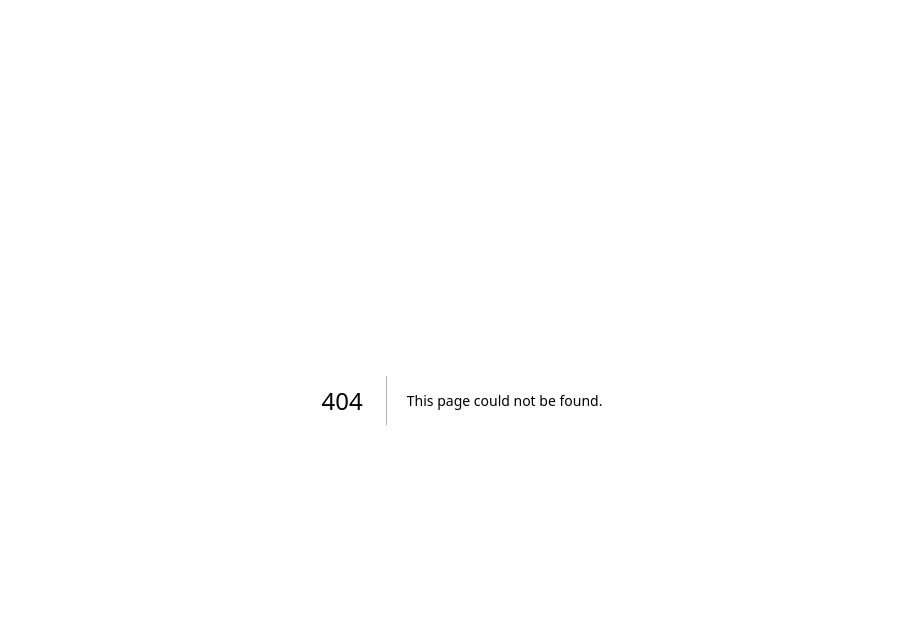
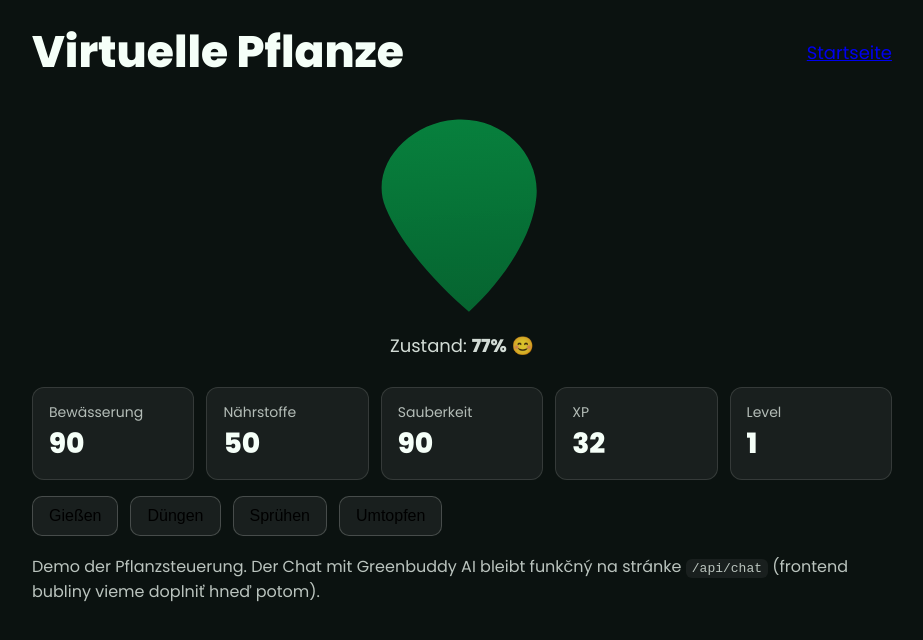
Before and after one commit to artbymosi-ops/Greenbuddyv1, a Next.js app: page /plant in a window 1280 px wide. Before the commit this address had no page. Shown: the top 640 px of the page, without its empty margins (178-1101 px from the left). Built offline with nearby package versions, Linux system fonts and the light colour scheme.

Commit message:
Create plant.js

```diff
--- /dev/null
+++ b/pages/plant.js
@@ -0,0 +1,119 @@
+// pages/plant.js
+import { useState } from "react";
+import Link from "next/link";
+import Plant from "../components/Plant";
+
+export default function PlantPage() {
+  const [hydration, setHydration] = useState(90);
+  const [nutrition, setNutrition] = useState(50);
+  const [cleanliness, setCleanliness] = useState(90);
+  const [xp, setXp] = useState(32);
+
+  const level = Math.floor(xp / 50) + 1;
+
+  function clamp(v) {
+    return Math.max(0, Math.min(100, v));
+  }
+
+  const actions = {
+    water: () => {
+      setHydration((h) => clamp(h + 8));
+      setCleanliness((c) => clamp(c - 2));
+      setXp((x) => x + 3);
+    },
+    fertilize: () => {
+      setNutrition((n) => clamp(n + 8));
+      setCleanliness((c) => clamp(c - 3));
+      setXp((x) => x + 4);
+    },
+    spray: () => {
+      setCleanliness((c) => clamp(c + 8));
+      setXp((x) => x + 2);
+    },
+    repot: () => {
+      setNutrition((n) => clamp(n + 5));
+      setHydration((h) => clamp(h - 4));
+      setCleanliness((c) => clamp(c - 6));
+      setXp((x) => x + 10);
+    },
+  };
+
+  return (
+    <main style={{ maxWidth: 900, margin: "0 auto", padding: "28px 20px" }}>
+      <header style={{ display: "flex", justifyContent: "space-between", alignItems: "center" }}>
+        <h1 style={{ fontSize: 44, lineHeight: 1.1, margin: 0 }}>Virtuelle Pflanze</h1>
+        <Link href="/" style={{ fontSize: 18, textDecoration: "underline" }}>
+          Startseite
+        </Link>
+      </header>
+
+      <Plant hydration={hydration} nutrition={nutrition} cleanliness={cleanliness} />
+
+      {/* Stavové karty */}
+      <section
+        style={{
+          display: "grid",
+          gridTemplateColumns: "repeat(5, minmax(160px, 1fr))",
+          gap: 12,
+        }}
+      >
+        <Card title="Bewässerung" value={hydration} />
+        <Card title="Nährstoffe" value={nutrition} />
+        <Card title="Sauberkeit" value={cleanliness} />
+        <Card title="XP" value={xp} />
+        <Card title="Level" value={level} />
+      </section>
+
+      {/* Ovládacie tlačidlá */}
+      <section style={{ display: "flex", flexWrap: "wrap", gap: 12, marginTop: 16 }}>
+        <Btn onClick={actions.water}>Gießen</Btn>
+        <Btn onClick={actions.fertilize}>Düngen</Btn>
+        <Btn onClick={actions.spray}>Sprühen</Btn>
+        <Btn onClick={actions.repot}>Umtopfen</Btn>
+      </section>
+
+      {/* Info */}
+      <p style={{ opacity: 0.75, marginTop: 18 }}>
+        Demo der Pflanzsteuerung. Der Chat mit Greenbuddy AI bleibt funkčný na stránke{" "}
+        <code style={{ background: "rgba(255,255,255,.08)", padding: "2px 6px", borderRadius: 6 }}>
+          /api/chat
+        </code>{" "}
+        (frontend bubliny vieme doplniť hneď potom).
+      </p>
+    </main>
+  );
+}
+
+function Card({ title, value }) {
+  return (
+    <div
+      style={{
+        background: "rgba(255,255,255,.06)",
+        border: "1px solid rgba(255,255,255,.12)",
+        borderRadius: 12,
+        padding: "14px 16px",
+      }}
+    >
+      <div style={{ opacity: 0.7, fontSize: 14 }}>{title}</div>
+      <div style={{ fontSize: 28, fontWeight: 700 }}>{value}</div>
+    </div>
+  );
+}
+
+function Btn({ children, onClick }) {
+  return (
+    <button
+      onClick={onClick}
+      style={{
+        padding: "10px 16px",
+        borderRadius: 10,
+        border: "1px solid rgba(255,255,255,.2)",
+        background: "rgba(255,255,255,.06)",
+        fontSize: 16,
+        cursor: "pointer",
+      }}
+    >
+      {children}
+    </button>
+  );
+}
```
